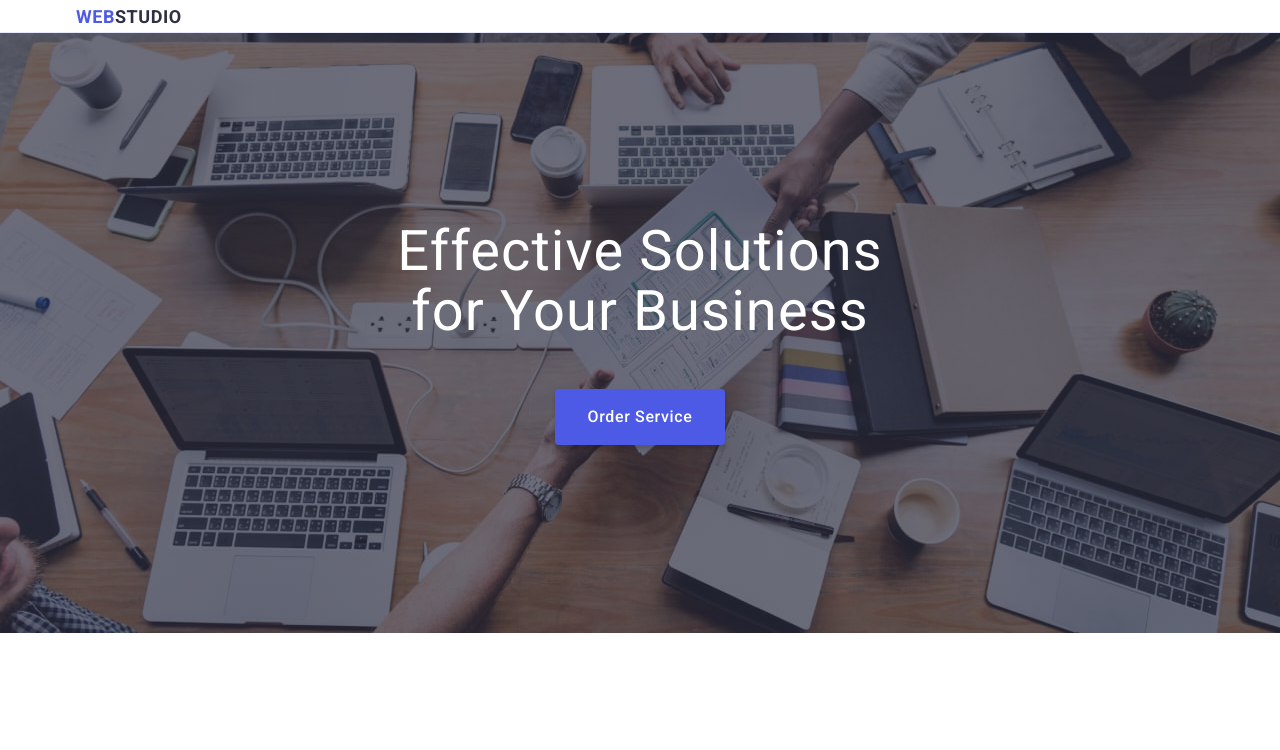
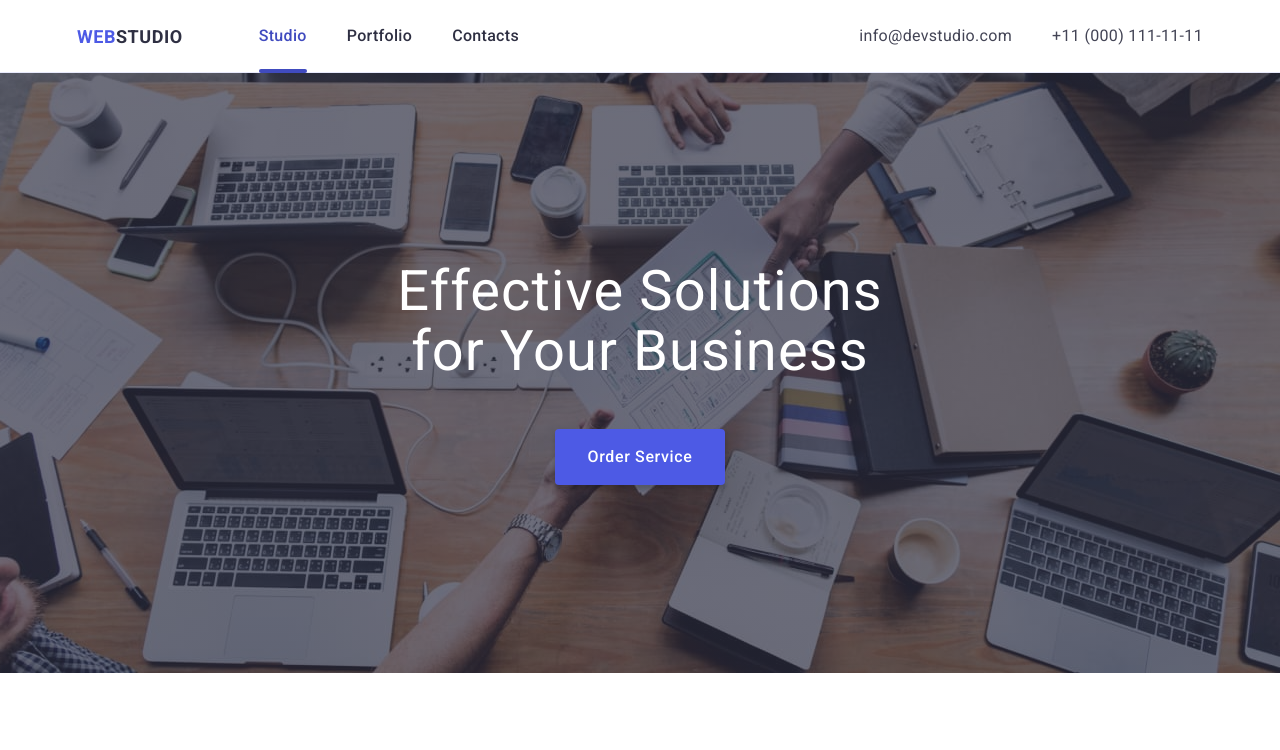
Before and after one commit to Lisovyk212/goit-markup-hw-06, a plain HTML site: page index.html in a window 1280 px wide. Shown: the top 750 px of the page. Drawn offline with nearby package versions, Linux system fonts and the light colour scheme.

Commit message:
commit message

```diff
--- a/css/styles.css
+++ b/css/styles.css
@@ -88,7 +88,7 @@ address {
   color: #4d5ae5;
 }
 .header-nav-list {
-  display: flex;
+  /* display: flex; */
   gap: 40px;
   align-items: center;
   /* !!!!!!!!!!!!!!!! */
@@ -207,6 +207,7 @@ address {
   line-height: 1.1;
   letter-spacing: 0.02em;
   color: #2e2f42;
+  transition: color 250ms cubic-bezier(0.4, 0, 0.2, 1);
 }
 .mob-link:hover,
 .mob-link:focus {
@@ -224,6 +225,7 @@ address {
   line-height: 1.2;
   letter-spacing: 0.02em;
   color: #434455;
+  transition: color 250ms cubic-bezier(0.4, 0, 0.2, 1);
 }
 .mob-address-link:hover,
 .mob-address-link:focus {
@@ -943,6 +945,27 @@ address {
   /* .team .container {
     width: 552px;
   } */
+  .header .container,
+  .header-flex {
+    padding: 0 16px;
+  }
+  .header-nav-list {
+    display: flex;
+  }
+  .header-address {
+    display: flex;
+  }
+  .header-address-list {
+    display: flex;
+    flex-direction: column;
+    gap: 12px;
+  }
+  .address-link {
+    padding: 0;
+  }
+  .btm-icon-menu {
+    display: none;
+  }
   .main {
     padding: 112px 0;
     background-image: linear-gradient(
@@ -1025,6 +1048,10 @@ address {
   }
   .footer .container {
     width: 1158px;
+  }
+  .header-address-list {
+    flex-direction: row;
+    gap: 40px;
   }
   .main {
     padding: 188px 0;
```
